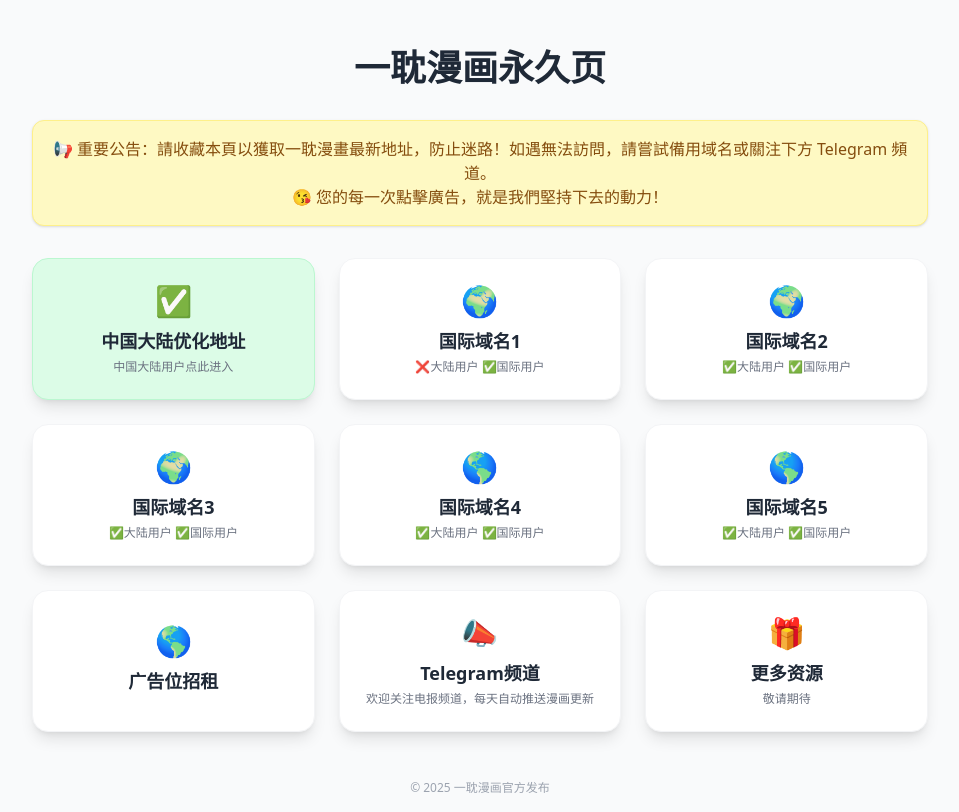
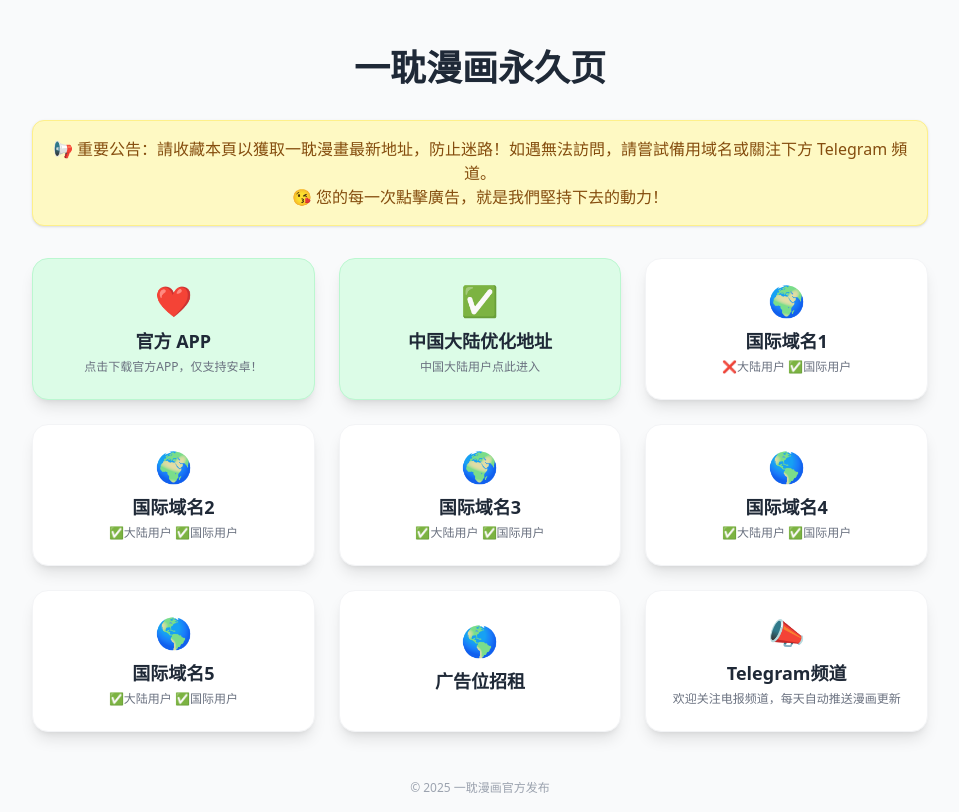
Before and after one commit to nnmhcc/yidan, a plain HTML site: page index.html in a window 1280 px wide. Shown: the whole page, without its empty margins (160-1119 px from the left). Drawn offline with nearby package versions, Linux system fonts and the light colour scheme.

Commit message:
Update index.html

```diff
--- a/index.html
+++ b/index.html
@@ -29,6 +29,12 @@
 
   <!-- 多行按钮容器（Bento 卡片风格） -->
   <div class="grid grid-cols-1 sm:grid-cols-2 md:grid-cols-3 gap-6 max-w-4xl w-full">
+    <!-- APP -->
+    <a href="https://cdn.yidanmh.xyz/nnmh_v1.0.0.apk" target="_blank" rel="noopener noreferrer" class="flex flex-col items-center justify-center p-6 bg-green-100 dark:bg-green-900 rounded-2xl shadow-lg hover:shadow-xl transition hover:-translate-y-1 border border-green-200 dark:border-green-800">
+      <span class="text-3xl mb-2">❤️</span>
+      <span class="text-lg font-semibold mb-1">官方 APP</span>
+      <span class="text-xs text-gray-500 dark:text-gray-400">点击下载官方APP，仅支持安卓！</span>
+    </a>
     <!-- 卡片1 -->
     <a href="https://yidanmh.me" target="_blank" rel="noopener noreferrer" class="flex flex-col items-center justify-center p-6 bg-green-100 dark:bg-green-900 rounded-2xl shadow-lg hover:shadow-xl transition hover:-translate-y-1 border border-green-200 dark:border-green-800">
       <span class="text-3xl mb-2">✅️</span>
@@ -78,11 +84,11 @@
       <span class="text-xs text-gray-500 dark:text-gray-400">欢迎关注电报频道，每天自动推送漫画更新</span>
     </a>
     <!-- 卡片9 -->
-    <a href="#" target="_blank" rel="noopener noreferrer" class="flex flex-col items-center justify-center p-6 bg-white dark:bg-gray-800 rounded-2xl shadow-lg hover:shadow-xl transition hover:-translate-y-1 border border-gray-100 dark:border-gray-700">
+    <!-- <a href="#" target="_blank" rel="noopener noreferrer" class="flex flex-col items-center justify-center p-6 bg-white dark:bg-gray-800 rounded-2xl shadow-lg hover:shadow-xl transition hover:-translate-y-1 border border-gray-100 dark:border-gray-700">
       <span class="text-3xl mb-2">🎁</span>
       <span class="text-lg font-semibold mb-1">更多资源</span>
       <span class="text-xs text-gray-500 dark:text-gray-400">敬请期待</span>
-    </a>
+    </a> -->
   </div>
 
 
```
